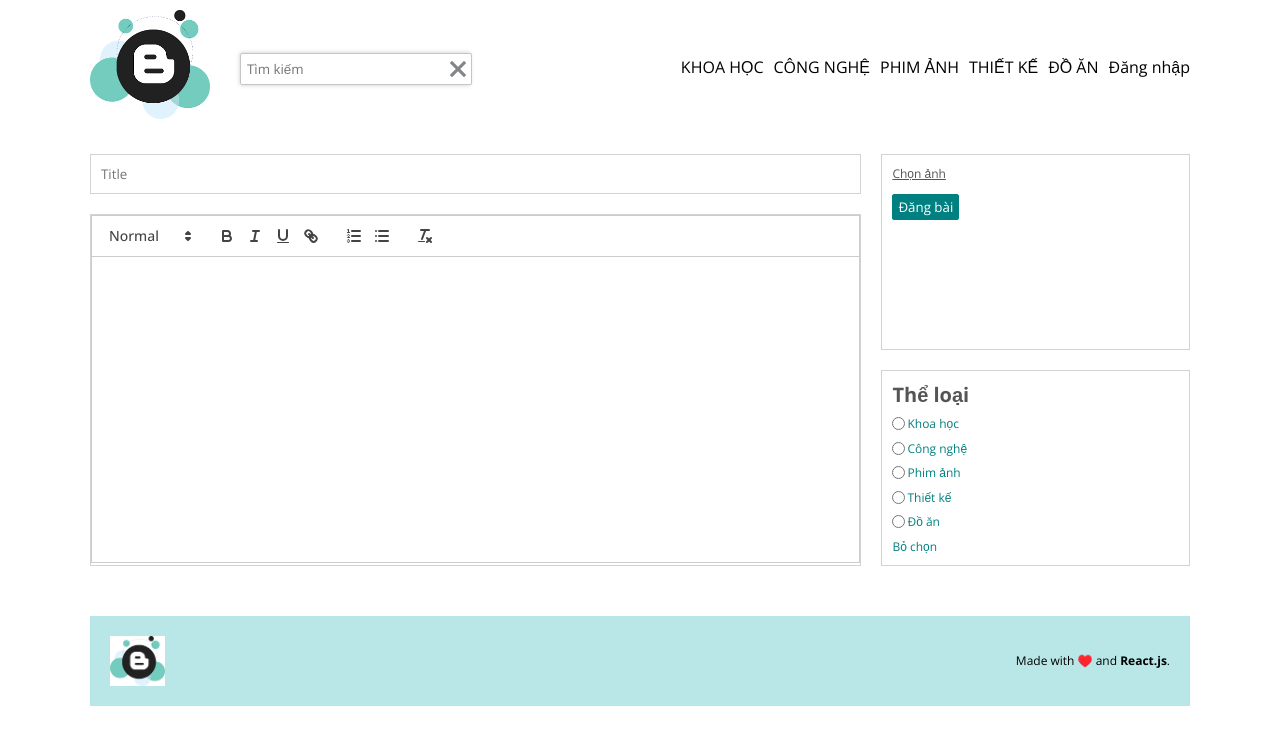
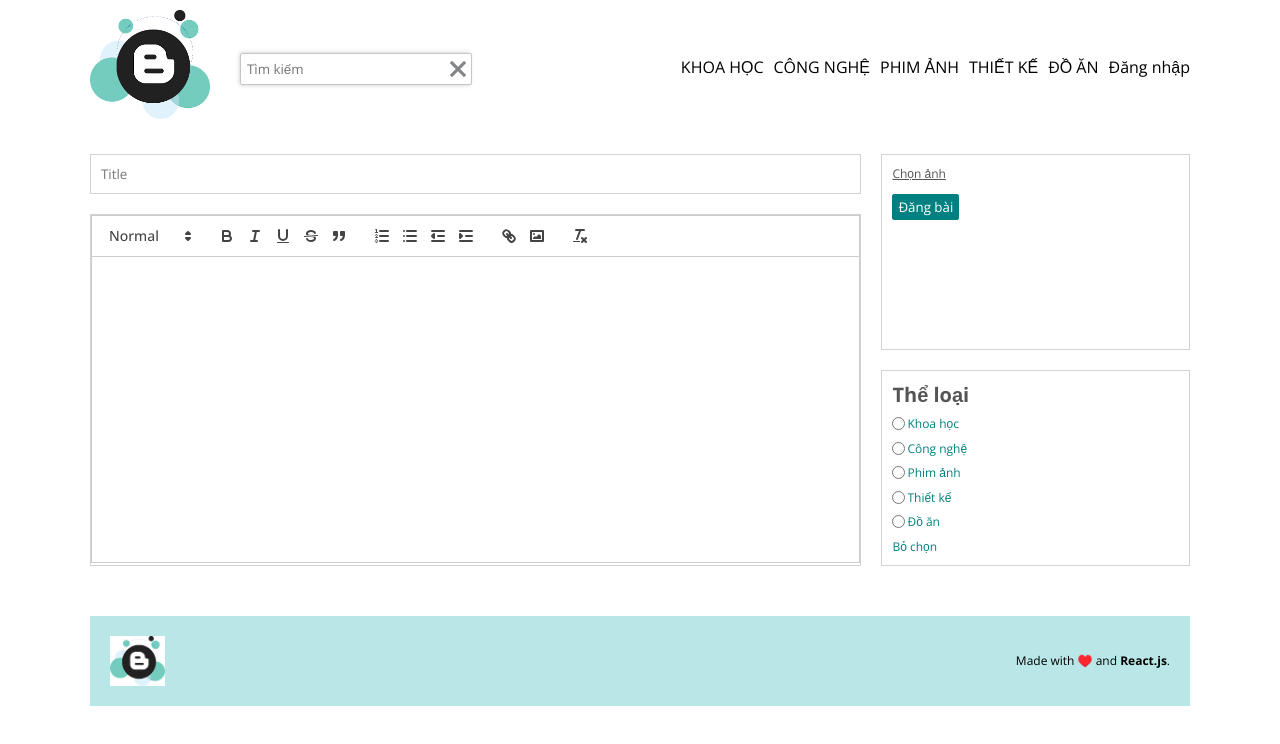
Before and after one commit to maivankien/blog-app, a React (Create React App) app in the folder client/: page /write in a window 1280 px wide. Shown: the top 744 px of the page. Built offline with nearby package versions, Linux system fonts and the light colour scheme.

Commit message:
upload base64

```diff
--- a/client/src/pages/Write.jsx
+++ b/client/src/pages/Write.jsx
@@ -30,6 +30,7 @@ const Write = () => {
         setTitle(state?.title || '')
         setCat(state?.cat || '')
     }, [state])
+
 
     const upload = async () => {
         try {
@@ -72,8 +73,10 @@ const Write = () => {
                     img: file ? imgUrl : image,
                     date: moment(Date.now()).format("YYYY-MM-DD HH:mm:ss"),
                 })
+
             navigate("/")
         } catch (err) {
+            console.error(err)
             alert(MESSAGE.DEFAULT_ERROR)
         }
     }
@@ -93,6 +96,23 @@ const Write = () => {
                         theme="snow"
                         value={value}
                         onChange={setValue}
+                        modules={{
+                            toolbar: [
+                                [{ header: [1, 2, false] }],
+                                ["bold", "italic", "underline", "strike", "blockquote"],
+                                [
+                                    { list: "ordered" },
+                                    { list: "bullet" },
+                                    { indent: "-1" },
+                                    { indent: "+1" },
+                                ],
+                                ["link", "image"],
+                                ["clean"],
+                            ],
+                            clipboard: {
+                                matchVisual: false,
+                            },
+                        }}
                     />
                 </div>
             </div>
```
